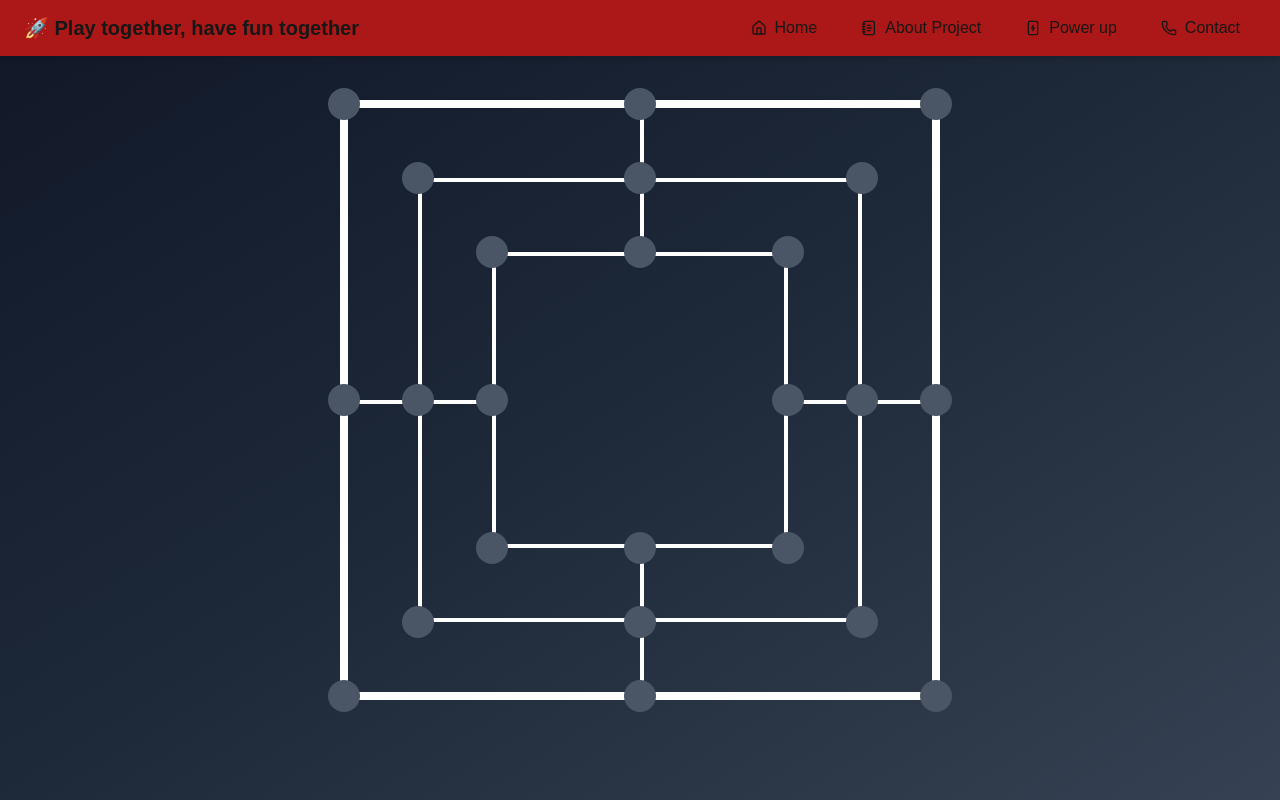
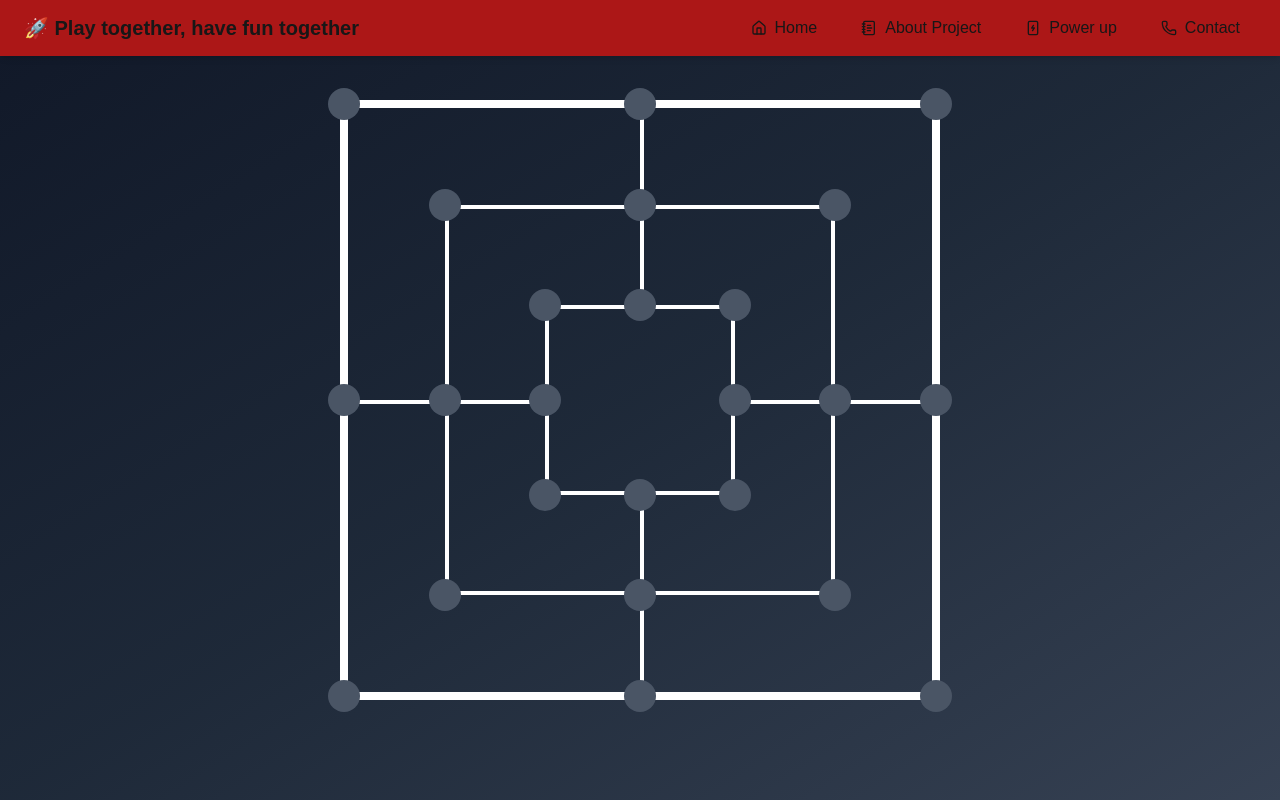
Before and after one commit to Lucasrfon/gametogether, a Next.js app: page /games/mill in a window 1280 px wide. Built offline with nearby package versions, Linux system fonts and the light colour scheme.

Commit message:
style: change square proportions

```diff
--- a/src/app/games/mill/page.tsx
+++ b/src/app/games/mill/page.tsx
@@ -28,24 +28,24 @@ export default function MillBoard() {
     [100, 100],
 
     // Quadrado médio (8)
-    [12.5, 12.5],
-    [12.5, 50],
-    [12.5, 87.5],
-    [50, 12.5],
-    [50, 87.5],
-    [87.5, 12.5],
-    [87.5, 50],
-    [87.5, 87.5],
+    [17, 17],
+    [17, 50],
+    [17, 83],
+    [50, 17],
+    [50, 83],
+    [83, 17],
+    [83, 50],
+    [83, 83],
 
     // Quadrado interno (8)
-    [25, 25],
-    [25, 50],
-    [25, 75],
-    [50, 25],
-    [50, 75],
-    [75, 25],
-    [75, 50],
-    [75, 75],
+    [34, 34],
+    [34, 50],
+    [34, 66],
+    [50, 34],
+    [50, 66],
+    [66, 34],
+    [66, 50],
+    [66, 66],
   ];
 
   return (
@@ -55,31 +55,51 @@ export default function MillBoard() {
         <div className="absolute border-4 border-white inset-0"></div>
         <div
           className="absolute border-4 border-white"
-          style={{ inset: '12.5%' }}
+          style={{ inset: '34%' }}
         ></div>
         <div
           className="absolute border-4 border-white"
-          style={{ inset: '25%' }}
+          style={{ inset: '17%' }}
         ></div>
 
-        {/* Linhas de ligação (cantos ↔ cantos e meios ↔ meios) */}
-        {/* Horizontal esquerda */}
+        {/* Horizontal esquerda (externo → médio → interno) */}
         <div
           className="absolute border-t-4 border-white"
-          style={{ top: '50%', left: '0%', width: '25%' }}
+          style={{ top: '50%', left: '0%', width: '17%' }}
         ></div>
         <div
           className="absolute border-t-4 border-white"
-          style={{ top: '50%', left: '75%', width: '25%' }}
+          style={{ top: '50%', left: '17%', width: '17%' }}
         ></div>
+
+        {/* Horizontal direita */}
+        <div
+          className="absolute border-t-4 border-white"
+          style={{ top: '50%', left: '66%', width: '17%' }}
+        ></div>
+        <div
+          className="absolute border-t-4 border-white"
+          style={{ top: '50%', left: '83%', width: '17%' }}
+        ></div>
+
         {/* Vertical superior */}
         <div
           className="absolute border-l-4 border-white"
-          style={{ left: '50%', top: '0%', height: '25%' }}
+          style={{ left: '50%', top: '0%', height: '17%' }}
         ></div>
         <div
           className="absolute border-l-4 border-white"
-          style={{ left: '50%', top: '75%', height: '25%' }}
+          style={{ left: '50%', top: '17%', height: '17%' }}
+        ></div>
+
+        {/* Vertical inferior */}
+        <div
+          className="absolute border-l-4 border-white"
+          style={{ left: '50%', top: '66%', height: '17%' }}
+        ></div>
+        <div
+          className="absolute border-l-4 border-white"
+          style={{ left: '50%', top: '83%', height: '17%' }}
         ></div>
 
         {/* 24 pontos */}
```
